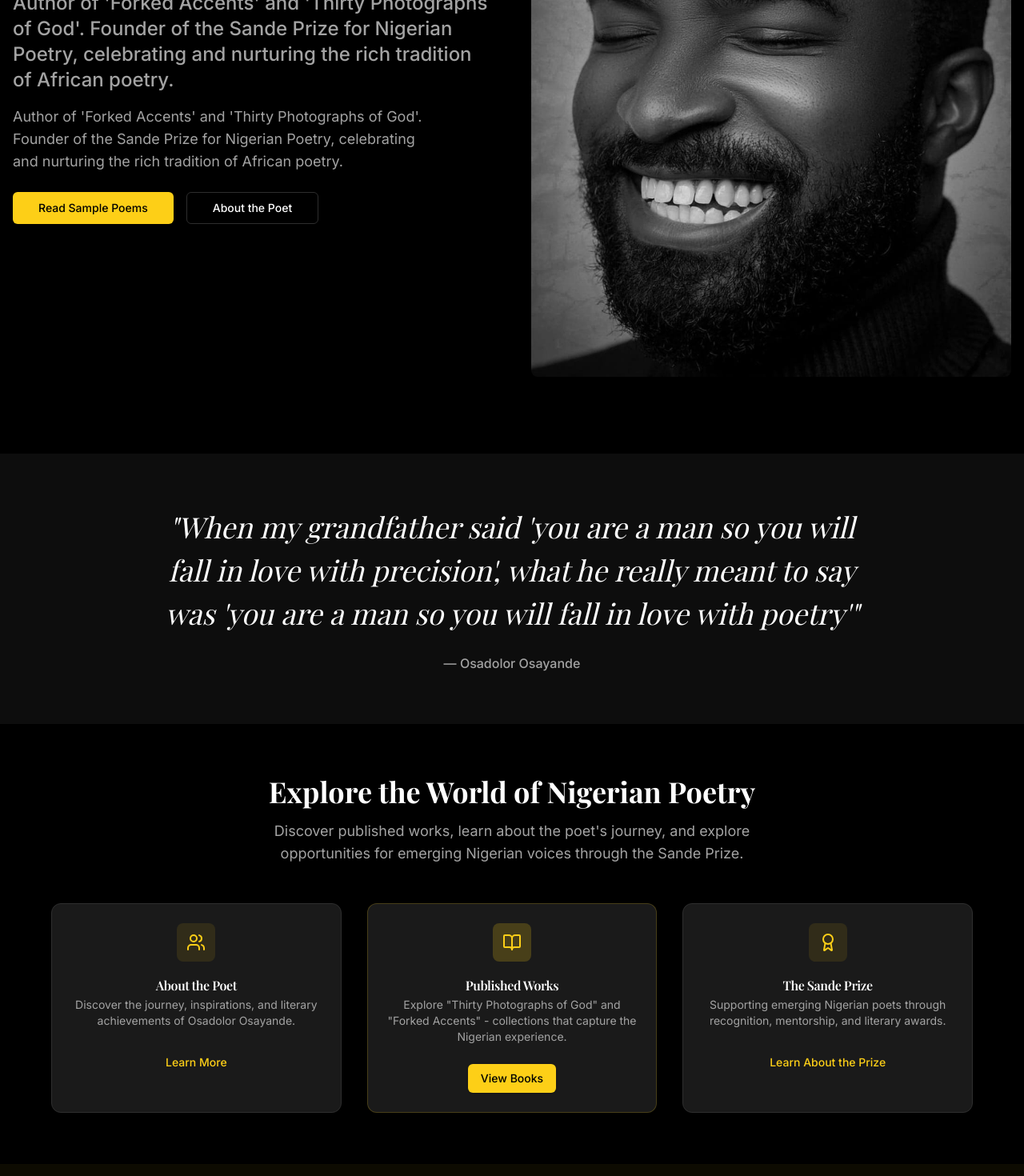
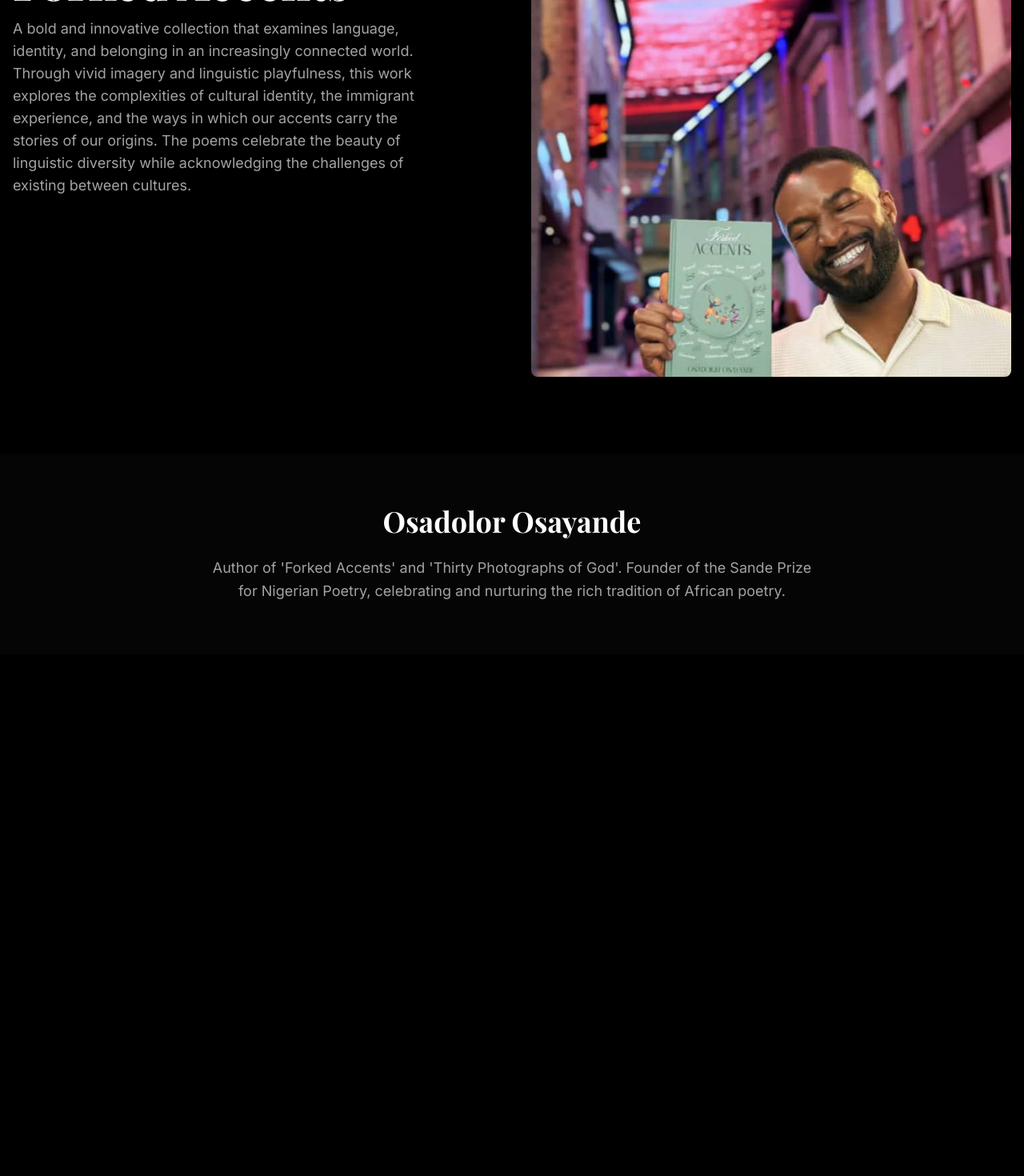
Before and after one commit to Eghosa-Osayande/sande, a Next.js app: page / in a window 1280 px wide. Shown: the part 440-1910 px from the top of the page at 80% size. After the commit the page ends 1258 px from the top, so only its background shows below. Built offline with nearby package versions, Linux system fonts and the light colour scheme; a web font is replaced by a local one.

Commit message:
refactor: simplify home page structure by removing unused components and updating hero section with new content and imagery

```diff
--- a/src/app/page.tsx
+++ b/src/app/page.tsx
@@ -1,150 +1,29 @@
 import { Layout } from "@/components/layout/layout";
 import { Hero } from "@/components/sections/hero";
-import { PoetryQuote } from "@/components/sections/poetry-quote";
-import {
-  Card,
-  CardContent,
-  CardDescription,
-  CardHeader,
-  CardTitle,
-} from "@/components/ui/card";
-import { Button } from "@/components/ui/button";
-import { BookOpen, Award, Users } from "lucide-react";
-import Link from "next/link";
 
 export default function Home() {
   return (
     <Layout>
-      {/* Hero Section */}
+      {/* Section 1: Landing Page Image & Forked Accents */}
       <Hero
-        title="Osadolor Osayande"
-        subtitle="Author of 'Forked Accents' and 'Thirty Photographs of God'. Founder of the Sande Prize for Nigerian Poetry, celebrating and nurturing the rich tradition of African poetry."
-        description="Author of 'Forked Accents' and 'Thirty Photographs of God'. Founder of the Sande Prize for Nigerian Poetry, celebrating and nurturing the rich tradition of African poetry."
-        imageSrc="/images/poet-hero.png"
-        imageAlt="Osadolor Osayande - Portrait"
-        primaryAction={{
-          text: "Read Sample Poems",
-          href: "/books",
-        }}
-        secondaryAction={{
-          text: "About the Poet",
-          href: "/about",
-        }}
+        title="Forked Accents"
+        description="A bold and innovative collection that examines language, identity, and belonging in an increasingly connected world. Through vivid imagery and linguistic playfulness, this work explores the complexities of cultural identity, the immigrant experience, and the ways in which our accents carry the stories of our origins. The poems celebrate the beauty of linguistic diversity while acknowledging the challenges of existing between cultures."
+        imageSrc="/images/landing.jpeg"
+        imageAlt="Forked Accents - Book Cover"
       />
 
-      {/* Featured Quote */}
-      <PoetryQuote
-        quote="When my grandfather said 'you are a man so you will fall in love with precision', what he really meant to say was 'you are a man so you will fall in love with poetry'"
-        author="Osadolor Osayande"
-        source=""
-        className="bg-muted/50"
-      />
-
-      {/* Navigation Cards */}
-      <section className="py-16 bg-background">
+      {/* Section 2: Author Information */}
+      <section className="py-16 bg-muted/20">
         <div className="container mx-auto px-4">
-          <div className="max-w-6xl mx-auto">
-            <div className="text-center mb-12">
-              <h2 className="text-3xl md:text-4xl font-bold font-poetry mb-4">
-                Explore the World of Nigerian Poetry
-              </h2>
-              <p className="text-lg text-muted-foreground max-w-2xl mx-auto">
-                Discover published works, learn about the poet&apos;s journey,
-                and explore opportunities for emerging Nigerian voices through
-                the Sande Prize.
-              </p>
-            </div>
-
-            <div className="grid grid-cols-1 md:grid-cols-3 gap-8">
-              {/* About Card */}
-              <Card className="group hover:shadow-lg transition-all duration-300 cursor-pointer">
-                <CardHeader className="text-center">
-                  <div className="mx-auto w-12 h-12 bg-accent/10 rounded-lg flex items-center justify-center mb-4 group-hover:bg-accent/20 transition-colors">
-                    <Users className="h-6 w-6 text-accent" />
-                  </div>
-                  <CardTitle className="font-poetry">About the Poet</CardTitle>
-                  <CardDescription>
-                    Discover the journey, inspirations, and literary
-                    achievements of Osadolor Osayande.
-                  </CardDescription>
-                </CardHeader>
-                <CardContent className="text-center">
-                  <Button variant="ghost" className="text-accent " asChild>
-                    <Link href="/about">Learn More</Link>
-                  </Button>
-                </CardContent>
-              </Card>
-
-              {/* Books Card */}
-              <Card className="group hover:shadow-lg transition-all duration-300 cursor-pointer border-accent/20">
-                <CardHeader className="text-center">
-                  <div className="mx-auto w-12 h-12 bg-accent/20 rounded-lg flex items-center justify-center mb-4 group-hover:bg-accent/30 transition-colors">
-                    <BookOpen className="h-6 w-6 text-accent" />
-                  </div>
-                  <CardTitle className="font-poetry">Published Works</CardTitle>
-                  <CardDescription>
-                    Explore &quot;Thirty Photographs of God&quot; and
-                    &quot;Forked Accents&quot; - collections that capture the
-                    Nigerian experience.
-                  </CardDescription>
-                </CardHeader>
-                <CardContent className="text-center">
-                  <Button
-                    className="bg-accent hover:bg-accent/90 text-accent-foreground"
-                    asChild
-                  >
-                    <Link href="/books">View Books</Link>
-                  </Button>
-                </CardContent>
-              </Card>
-
-              {/* Sande Prize Card */}
-              <Card className="group hover:shadow-lg transition-all duration-300 cursor-pointer">
-                <CardHeader className="text-center">
-                  <div className="mx-auto w-12 h-12 bg-accent/10 rounded-lg flex items-center justify-center mb-4 group-hover:bg-accent/20 transition-colors">
-                    <Award className="h-6 w-6 text-accent" />
-                  </div>
-                  <CardTitle className="font-poetry">The Sande Prize</CardTitle>
-                  <CardDescription>
-                    Supporting emerging Nigerian poets through recognition,
-                    mentorship, and literary awards.
-                  </CardDescription>
-                </CardHeader>
-                <CardContent className="text-center">
-                  <Button variant="ghost" className="text-accent" asChild>
-                    <Link href="/sande-prize">Learn About the Prize</Link>
-                  </Button>
-                </CardContent>
-              </Card>
-            </div>
-          </div>
-        </div>
-      </section>
-
-      {/* Call to Action */}
-      <section className="py-16 bg-accent/5">
-        <div className="container mx-auto px-4">
-          <div className="max-w-4xl mx-auto text-center space-y-8">
+          <div className="max-w-4xl mx-auto text-center space-y-6">
             <h2 className="text-3xl md:text-4xl font-bold font-poetry">
-              Join the Literary Journey
+              Osadolor Osayande
             </h2>
-            <p className="text-lg text-muted-foreground">
-              Whether you&apos;re a reader seeking powerful Nigerian poetry or
-              an emerging poet looking for recognition, there&apos;s a place for
-              you in this literary community.
+            <p className="text-lg text-muted-foreground leading-relaxed max-w-3xl mx-auto">
+              Author of &apos;Forked Accents&apos; and &apos;Thirty Photographs
+              of God&apos;. Founder of the Sande Prize for Nigerian Poetry,
+              celebrating and nurturing the rich tradition of African poetry.
             </p>
-            <div className="flex flex-col sm:flex-row gap-4 justify-center">
-              <Button
-                size="lg"
-                className="bg-accent hover:bg-accent/90 text-accent-foreground"
-                asChild
-              >
-                <Link href="/books">Read the Poetry</Link>
-              </Button>
-              <Button variant="outline" size="lg" asChild>
-                <Link href="/sande-prize">Submit to Sande Prize</Link>
-              </Button>
-            </div>
           </div>
         </div>
       </section>
```
